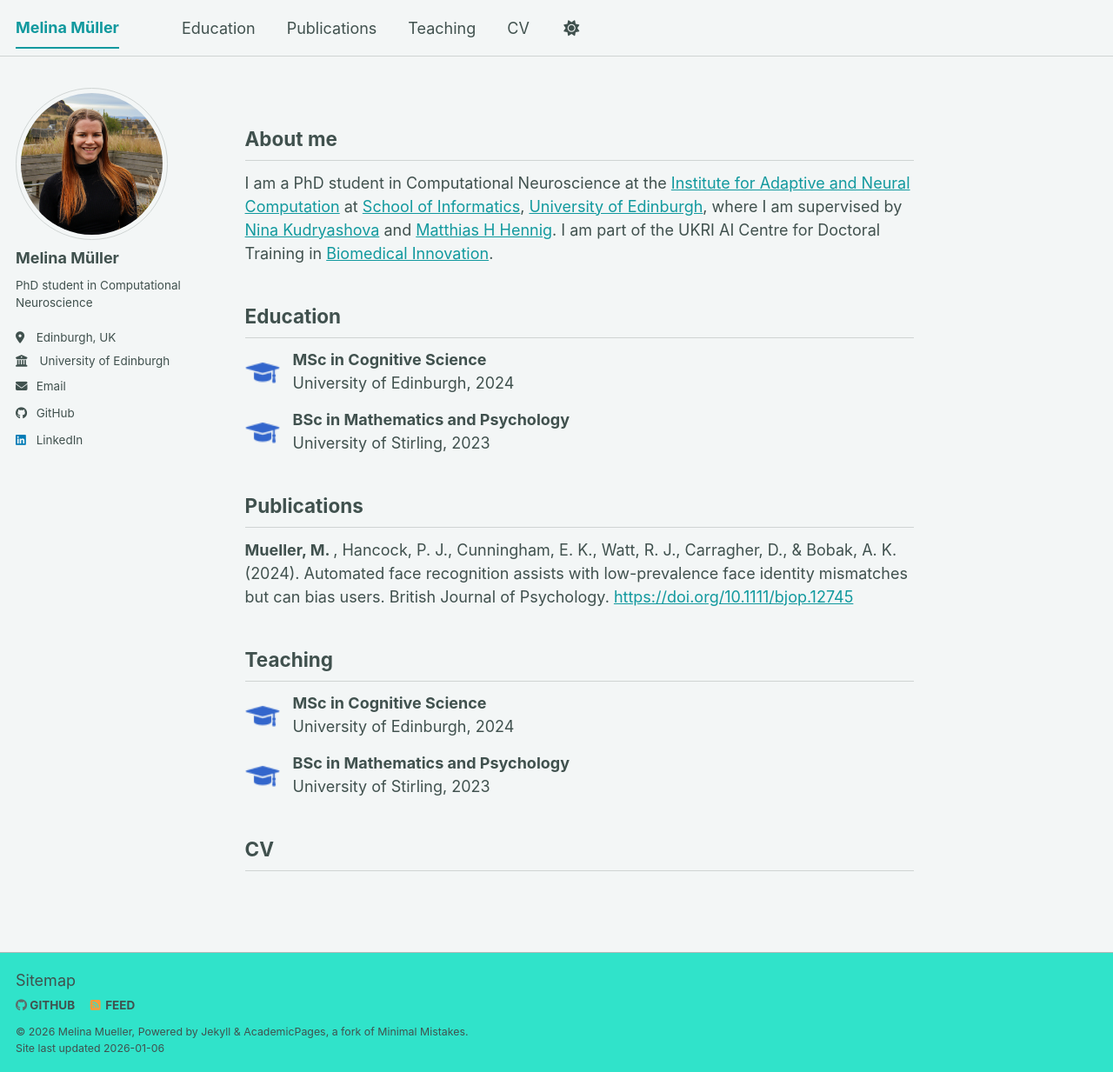
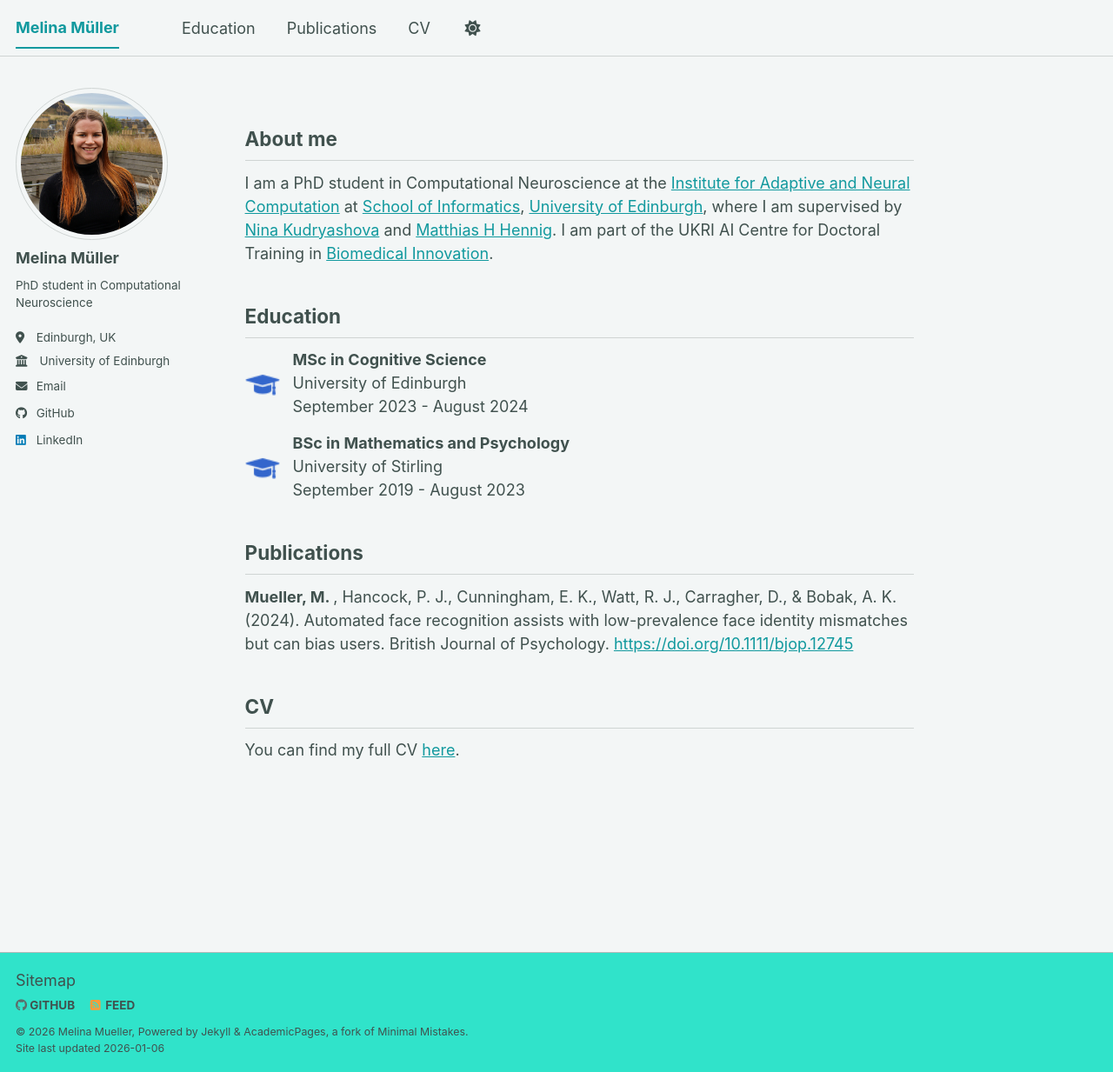
Before and after one commit to Melina-M-Mueller/Melina-M-Mueller.github.io, a Jekyll site: the page built from _pages/about.md, in a window 1280 px wide and 1233 px high. Shown: the whole window at 87% size. Built offline with Jekyll 4.4.1, drawn with Linux system fonts in a browser that asks for light colours; a script bundle is joined from its source files by our own code; library files that are not in the unit come from our copies.

Commit message:
added CV

```diff
--- a/_data/navigation.yml
+++ b/_data/navigation.yml
@@ -14,8 +14,8 @@ main:
   - title: "Publications"
     url: "#publications" #/publications/
 
-  - title: "Teaching"
-    url: "#teaching" #/publications/
+  # - title: "Teaching"
+  #   url: "#teaching" #/publications/
 
   - title: "CV"
     url: "#cv" # /cv/
--- a/_pages/about.md
+++ b/_pages/about.md
@@ -20,7 +20,8 @@ redirect_from:
     <img src="images/favicon-32x32.png" alt="hat" width="40" style="margin-right: 15px;">
     <div>
       <strong>MSc in Cognitive Science</strong><br>
-      University of Edinburgh, 2024
+      University of Edinburgh<br>
+      September 2023 - August 2024
     </div>
   </div>
 
@@ -28,7 +29,8 @@ redirect_from:
     <img src="images/favicon-32x32.png" alt="hat" width="40" style="margin-right: 15px;">
     <div>
       <strong>BSc in Mathematics and Psychology </strong><br>
-      University of Stirling, 2023
+      University of Stirling<br>
+      September 2019 - August 2023
     </div>
   </div>
 </section>
@@ -39,7 +41,7 @@ redirect_from:
 
 </section>
 
-<section id="teaching">
+<!-- <section id="teaching">
   <h2>Teaching</h2>
 
   <div style="display: flex; align-items: center; margin-bottom: 15px;">
@@ -57,10 +59,13 @@ redirect_from:
       University of Stirling, 2023
     </div>
   </div>
-</section>
+</section> -->
 
-<section id="cv">
+<section id="cv" markdown="1">
 
   <h2>CV</h2>
 
+  You can find my full CV [here](files/Melina Mueller_CV_websiteVersion.pdf).
+
+
 </section>
```
Also changed, not shown: 1 other file.
